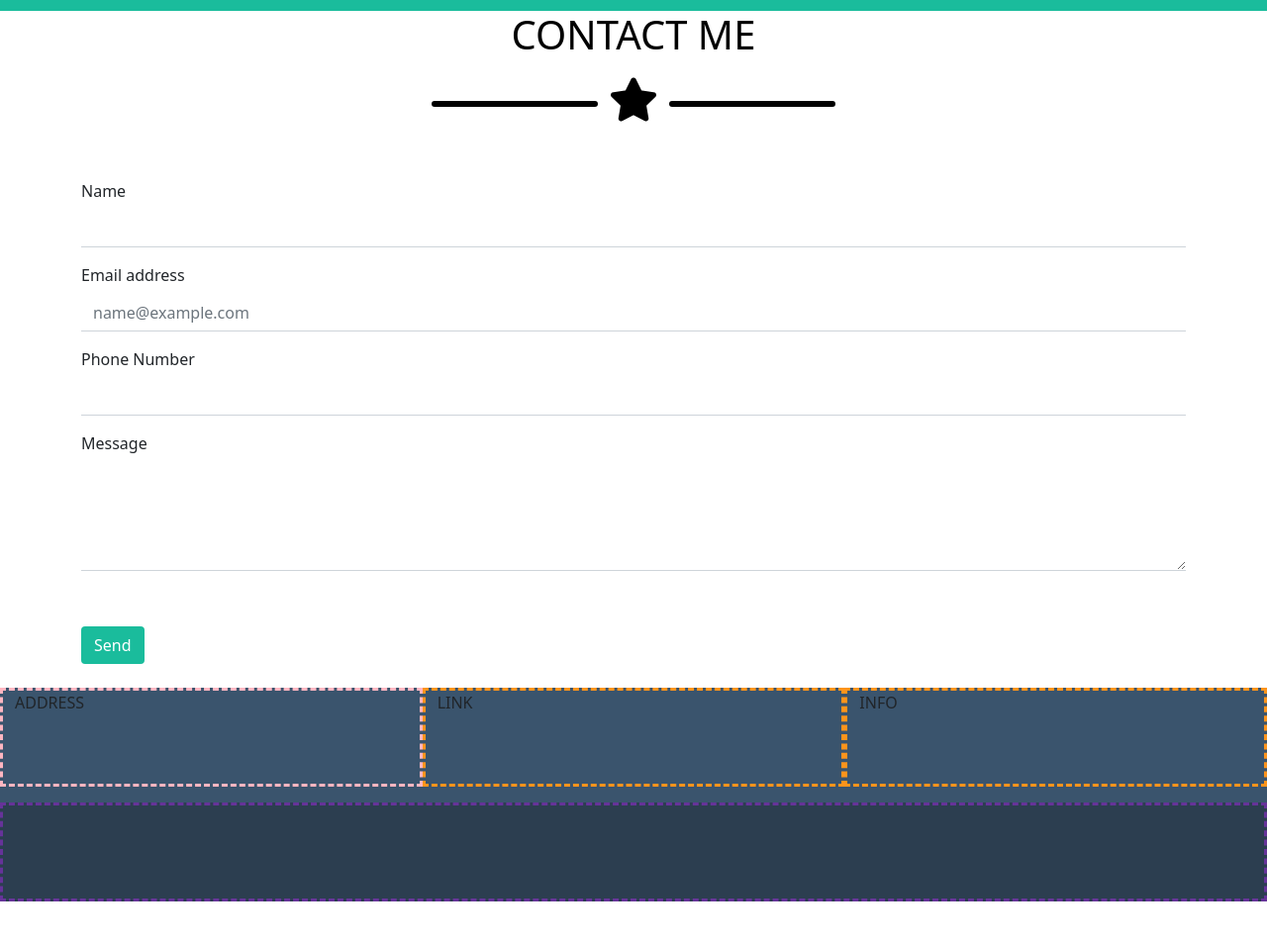
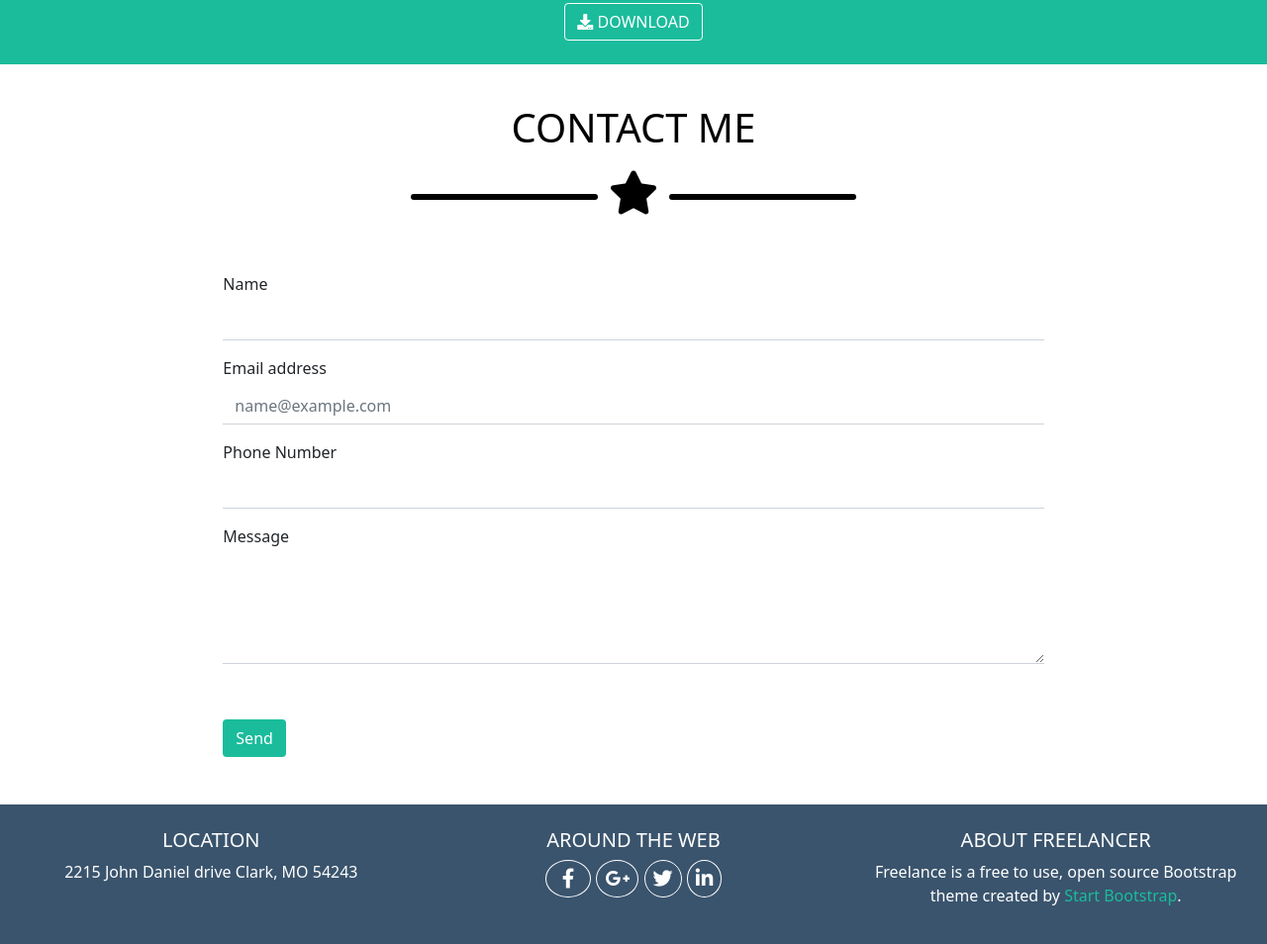
Before and after one commit to Alessandro2014/html-css-bootstrap-freelancer, a plain HTML site: page index.html in a window 1280 px wide. Shown: the part 1722-2676 px from the top of the page at 99% size. Before the commit the page ends 2633 px from the top, so only its background shows below. Drawn offline with nearby package versions, Linux system fonts and the light colour scheme.

Commit message:
footer top

```diff
--- a/css/style.css
+++ b/css/style.css
@@ -1,12 +1,20 @@
+/* COLORS */
+
+.bg-acquamarine {
+    background-color: #1ABC9C;
+}
+
+.footer-top {
+    background-color: #3A546D;
+}
+
+.footer-bottom, .bg-darkblue {
+    background-color: #2C3E50;
+    text-align: ;
+}
 
 /* HEADER */
-.header-top {
-    border: 3px solid lime;
-}
 
-.header-bottom {
-    border: 3px solid rgb(207, 238, 94);
-}
 
 /* MAIN */
 
@@ -54,36 +62,8 @@
     border-right: 0;
 }
 
-
-
-
-
 /* FOOTER */
 
-.contact div {
-    height: 100px;
-    border: 3px dashed rgb(253, 148, 28);
+.link-about {
+    color: #1ABC9C;
 }
-
-address {
-    height: 100px;
-    border: 3px dashed lightpink;
-}
-
-.info-website {
-    height: 100px;
-    border: 3px dashed rebeccapurple;
-}
-
-.bg-acquamarine {
-    background-color: #1ABC9C;
-}
-
-.footer-top {
-    background-color: #3A546D;
-}
-
-.footer-bottom, .bg-darkblue {
-    background-color: #2C3E50;
-    text-align: ;
-}
--- a/index.html
+++ b/index.html
@@ -15,7 +15,7 @@
     <header  class="container-fluid bg-darkblue .justify-content-lg-center ">
         <nav class="navbar navbar-expand-md navbar-dark bg-darkblue text-uppercase">
             <div class="container-fluid">
-                <a class="navbar-brand" href="#">Navbar</a>
+                <a class="navbar-brand" href="#">start bootstrap</a>
                 <button class="navbar-toggler" type="button" data-bs-toggle="collapse" data-bs-target="#navbarTogglerDemo02" aria-controls="navbarTogglerDemo02" aria-expanded="false" aria-label="Toggle navigation">
                 <span class="navbar-toggler-icon"></span>
                 </button>
@@ -37,12 +37,13 @@
     </header>
                 <!-- MAIN -->
     <main class="text-center text-white">
-        <section  class="container-fluid bg-acquamarine g-4 py-4">
+        <section  class="container-fluid  text-uppercase bg-acquamarine g-4 py-4">
                 <img src="./img/avatar.svg" class="w-25" alt="avatar">
-                <h1 class="fs-1 text-uppercase">start bootstrap</h1>
+                <h1 class="fs-1">start bootstrap</h1>
                 <div class="star-white">
-                    <i class="fas fa-star"></i>
+                    <i class="fas fa-star mb-4"></i>
                 </div>
+                <div class="mb-3">graphic artist - web designer - illustrator</div>
          </section>
 
 
@@ -77,15 +78,15 @@
             </div>
         </section>
 
-        <section class="container">
-            <div class="row section-contact-me">
+        <section class="container-fluid">
+            <div class="row section-contact-me mt-3 py-4">
                 <div class=" col-12">
                     <h2 class="fs-1  text-uppercase">contact me</h2>
                     <div class="star-black">
                     <i class="fas fa-star"></i>
                     </div>
                 </div>
-                <form class="text-dark text-start g-4 py-4">
+                <form class="text-dark text-start g-4 py-4 offset-2 col-s-8 offset-md-2 col-md-8 offset-lg-2 col-lg-8">
                     <div class="mb-3">
                       <label for="exampleInputEmail1" class="form-label">Name</label>
                       <input type="email" class="form-control" id="exampleInputEmail1" aria-describedby="emailHelp">
@@ -111,12 +112,27 @@
         </section>
     </main>
                 <!-- FOOTER -->
-    <footer>
-        <div  class="container-fluid footer-top">
-            <div class="row contact">
-                <address class="col-12 col-md-4">ADDRESS</address>
-                <div class="col-12 col-md-4">LINK</div>
-                <div class="col-12 col-md-4">INFO</div>
+    <footer class="text-white  text-center">
+        <div class="container-fluid footer-top py-4">
+            <div class="row contact ">
+                <div class="col-12 col-md-4">
+                    <h5 class="text-uppercase">location</h5>
+                    <p>2215 John Daniel drive Clark, MO 54243</p>
+                </div>
+                <div class="col-12 col-md-4">
+                    <h5 class="text-uppercase">around the web</h5>
+                    <div class="fs-5">
+                    <i class="fab fa-facebook-f rounded-circle px-3 py-2 border border-white"></i>
+                    <i class="fab fa-google-plus-g rounded-circle rounded-circle p-2 border border-white"></i>
+                    <i class="fab fa-twitter rounded-circle rounded-circle p-2 border border-white"></i>
+                    <i class="fab fa-linkedin-in rounded-circle rounded-circle p-2 border border-white"></i>
+                    </div>
+
+                </div>
+                <div class="col-12 col-md-4">
+                    <h5 class="text-uppercase">about freelancer</h5>
+                    <p>Freelance is a free to use, open source Bootstrap theme created by <a href="#" class="link-about text-decoration-none">Start Bootstrap</a>.</p>
+                </div>
             </div>
         </div>
 
```
